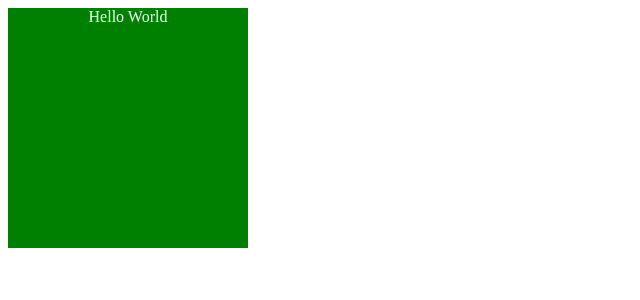
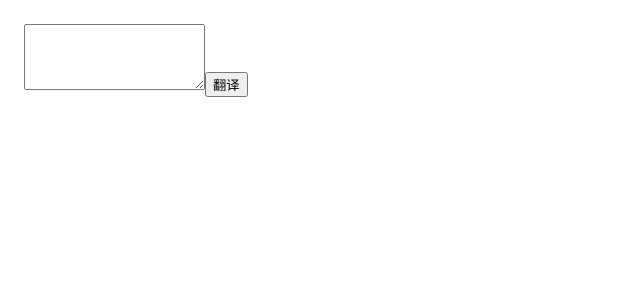
Before and after one commit to zshnb/translation-extension, a React (Create React App) app: page / in a window 1280 px wide. Shown: the top 300 px of the page, without its empty margins (0-640 px from the left). Built offline with nearby package versions, Linux system fonts and the light colour scheme; the HTML template or start-up script is replaced by a standard one.

Commit message:
create popup

```diff
--- a/package.json
+++ b/package.json
@@ -11,12 +11,11 @@
     "@types/react": "^18.0.27",
     "@types/react-dom": "^18.0.10",
     "copy-webpack-plugin": "^11.0.0",
-    "css-loader": "^6.7.3",
-    "style-loader": "^3.3.3",
     "html-webpack-plugin": "^5.5.0",
     "react": "^18.2.0",
     "react-dom": "^18.2.0",
     "react-scripts": "5.0.1",
+    "styled-components": "^6.1.1",
     "typescript": "^4.9.4",
     "web-vitals": "^2.1.4"
   },
@@ -25,6 +24,9 @@
     "watch": "webpack -w --config webpack.config.js"
   },
   "devDependencies": {
+    "css-loader": "^6.8.1",
+    "style-loader": "^3.3.3",
+    "tailwindcss": "^3.3.5",
     "ts-loader": "^9.4.2",
     "webpack": "^5.75.0",
     "webpack-cli": "^5.0.1"
--- a/src/App.css
+++ /dev/null
@@ -1,11 +0,0 @@
-.App {
-    color: white;
-    text-align: center;
-}
-
-.container {
-    width: 15rem;
-    height: 15rem;
-    background-color: green;
-
-}
--- a/src/App.tsx
+++ /dev/null
@@ -1,11 +0,0 @@
-import "./App.css"
-
-function App() {
-  return (
-    <div className="App">
-      Hello World
-    </div>
-  );
-}
-
-export default App;
--- /dev/null
+++ b/src/Popup.tsx
@@ -0,0 +1,41 @@
+import React, { useState } from 'react';
+import styled from 'styled-components';
+import 'tailwindcss/tailwind.css';
+
+const Container = styled.div`
+  padding: 1rem;
+`;
+
+const TranslateButton = styled.button`
+  @apply mt-4 py-2 px-4 bg-blue-500 text-white font-semibold rounded-lg shadow-md hover:bg-blue-700;
+`;
+
+const TranslationResult = styled.div`
+  @apply mt-4 p-4 bg-gray-100 rounded-lg;
+`;
+
+const Popup: React.FC = () => {
+  const [text, setText] = useState('');
+  const [translation, setTranslation] = useState('');
+
+  const handleTranslate = () => {
+    // 在这里调用翻译API
+    // 暂时使用Mock数据
+    setTranslation('这是翻译结果');
+  };
+
+  return (
+    <Container>
+      <textarea
+        className="w-full p-2 border border-gray-300 rounded-lg focus:outline-none focus:ring-2 focus:ring-blue-500"
+        rows={4}
+        value={text}
+        onChange={(e) => setText(e.target.value)}
+      />
+      <TranslateButton onClick={handleTranslate}>翻译</TranslateButton>
+      <TranslationResult>{translation}</TranslationResult>
+    </Container>
+  );
+};
+
+export default Popup;
--- /dev/null
+++ b/src/index.css
@@ -0,0 +1,3 @@
+@tailwind base;
+@tailwind components;
+@tailwind utilities;
--- a/src/index.tsx
+++ b/src/index.tsx
@@ -1,6 +1,6 @@
 import React from 'react';
 import ReactDOM from 'react-dom/client';
-import App from './App';
+import Popup from "./Popup";
 
 const root = document.createElement("div")
 root.className = "container"
@@ -8,6 +8,6 @@ document.body.appendChild(root)
 const rootDiv = ReactDOM.createRoot(root);
 rootDiv.render(
   <React.StrictMode>
-    <App />
+    <Popup/>
   </React.StrictMode>
 );
--- a/webpack.config.js
+++ b/webpack.config.js
@@ -21,7 +21,6 @@ module.exports = {
         exclude: /node_modules/,
       },
       {
-        exclude: /node_modules/,
         test: /\.css$/i,
         use: [
           "style-loader",
```
Also changed, not shown: tailwind.config.js (added, +10 -0 lines), 1 other file (tests, documents, lock files or other folders).
